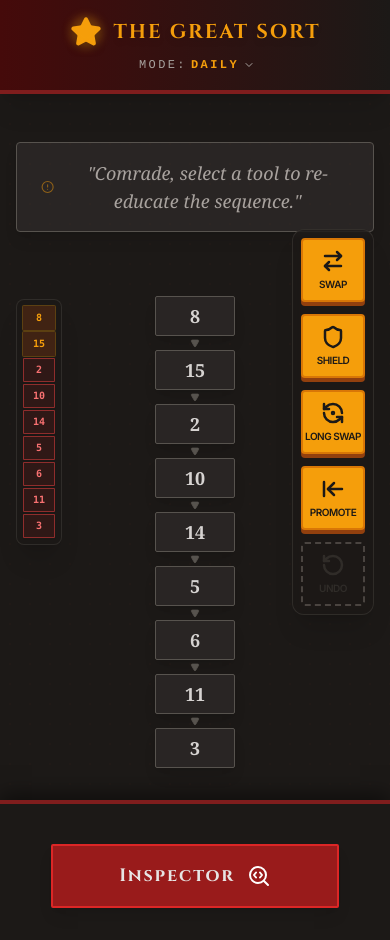
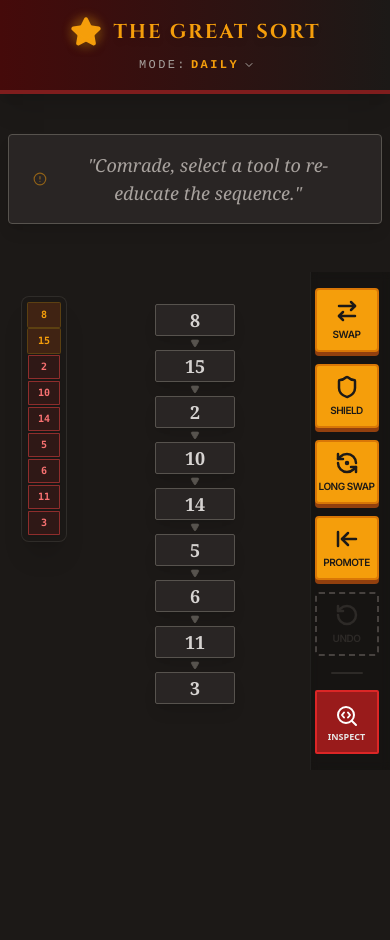
Before and after one commit to poeticmatter/TheGreatSort, a React (Vite) app: page / in a window 390 px wide. After the commit the page ends 844 px from the top, so only its background shows below. Built offline with nearby package versions, Linux system fonts and the light colour scheme.

Commit message:
clean up mobile interface.

```diff
--- a/src/App.tsx
+++ b/src/App.tsx
@@ -18,6 +18,8 @@ import { TOOL_REGISTRY } from './tools';
 
 import { GameProvider } from './context/GameContext';
 import Minimap from './components/Minimap';
+import ToolBelt from './components/ToolBelt';
+import SubmitButton from './components/SubmitButton';
 
 export default function TheGreatSort() {
   return (
@@ -116,6 +118,34 @@ function TheGreatSortContent() {
   };
 
   const isGameDisabled = state.gameMode === 'DAILY' && isLocked;
+  const controlsDisabled = isGameDisabled || state.phase !== GamePhase.PLANNING;
+
+  const gridContent = (
+      <div className="flex-1 flex items-center justify-center w-full min-h-0">
+          {state.list.length > 0 ? (
+            <InventoryGrid
+              sequence={state.list}
+              selectedIndex={state.selection}
+              candidateIndices={candidateIndices}
+              onItemClick={handleCardClickWrapper}
+              disabled={isGameDisabled}
+              disabledIndices={disabledIndices}
+              layout={layout}
+              selectedTool={selectedToolInstance?.type} // Pass tool type for visual helpers (like Mirror)
+            />
+          ) : (
+            state.gameMode === 'DAILY' && state.phase === GamePhase.RESULTS && (
+               <div className="text-stone-600 italic font-serif opacity-50">
+                  Daily Quota Fulfilled.
+               </div>
+            )
+          )}
+
+          {state.list.length === 0 && state.phase === GamePhase.PLANNING && (
+            <div className="text-stone-600 italic font-serif animate-pulse">Initializing Sequence...</div>
+          )}
+      </div>
+  );
 
   return (
     <div className="min-h-screen bg-stone-900 text-stone-200 font-sans selection:bg-red-500/30 flex flex-col">
@@ -125,8 +155,6 @@ function TheGreatSortContent() {
           onConfirm={confirmAuditLock}
           onCancel={cancelAuditLock}
       />
-
-
 
       <Header
         level={state.level}
@@ -140,78 +168,126 @@ function TheGreatSortContent() {
         onChangeMode={actions.changeMode}
         onShareResult={actions.shareResult}
         onRetryPractice={actions.retryPractice}
-        // Props simplified
       />
 
       {/* --- MAIN AREA --- */}
-      <main
-        className="flex-1 flex flex-col items-center p-4 relative overflow-y-auto custom-scrollbar"
-        onClick={actions.handleBackgroundClick}
-      >
-        {/* Background Pattern */}
-        <div className="absolute inset-0 opacity-5 pointer-events-none bg-[radial-gradient(#78350f_1px,transparent_1px)] [background-size:20px_20px]"></div>
+      {view === 'resistance' ? (
+           <main className="flex-1 flex flex-col items-center p-4 relative overflow-y-auto custom-scrollbar" onClick={actions.handleBackgroundClick}>
+               <ResistanceLetter onClose={actions.closeResistance} />
+           </main>
+       ) : view === 'audit' ? (
+           <main className="flex-1 flex flex-col items-center p-4 relative overflow-y-auto custom-scrollbar" onClick={actions.handleBackgroundClick}>
+             <DailyAudit
+               date={state.auditState!.date}
+               userHighScore={state.auditState!.userScore}
+               onClose={actions.closeAudit}
+               onDetectResistance={actions.triggerResistance}
+             />
+           </main>
+       ) : (
+           // GAME VIEW
+            layout === 'VERTICAL_LIST' ? (
+                // VERTICAL 3-COLUMN LAYOUT
+                <div className="flex-1 flex flex-col h-full overflow-hidden relative">
+                    {/* Status Bar - Top (Above Columns) */}
+                     <div className="shrink-0 w-full px-2 pt-2 z-10">
+                        <StatusBar
+                            phase={state.phase}
+                            selectedTool={state.toolsAvailable.find(t => t.instanceId === state.selectedTool)?.type || null}
+                            selection={state.selection}
+                            detectedMode={state.detectedMode}
+                            levelScore={state.levelScore}
+                            optimalScore={state.optimalScore}
+                            worstScore={state.worstScore}
+                            gameMode={state.gameMode}
+                            onShareResult={actions.shareResult}
+                            onRetryPractice={actions.retryPractice}
+                            onViewAudit={requestAudit}
+                            isLocked={isLocked}
+                         />
+                     </div>
 
-        {view === 'resistance' ? (
-            <ResistanceLetter onClose={actions.closeResistance} />
-        ) : view === 'audit' ? (
-           <DailyAudit
-              date={state.auditState!.date}
-              userHighScore={state.auditState!.userScore}
-              onClose={actions.closeAudit}
-              onDetectResistance={actions.triggerResistance}
-           />
-        ) : (
-           <>
+                    {/* 3-Column Area */}
+                    <div className="flex-1 flex flex-row items-stretch justify-center min-h-0 relative">
+                        {/* Left: Minimap (Fixed Width) */}
+                        <div className="w-20 flex-none h-full py-4 pl-2 flex flex-col justify-center items-center z-10 pointer-events-none">
+                             <div className="pointer-events-auto">
+                                <Minimap sequence={state.list} layout={layout} />
+                             </div>
+                        </div>
 
+                        {/* Center: InventoryGrid */}
+                        <div
+                            className="flex-1 min-w-0 h-full overflow-y-auto px-2 custom-scrollbar flex flex-col items-center"
+                            onClick={actions.handleBackgroundClick}
+                        >
+                             <div className="flex-1 w-full flex items-center justify-center py-4 min-h-0">
+                                 {gridContent}
+                             </div>
+                        </div>
 
-              <StatusBar
-                phase={state.phase}
-                selectedTool={state.toolsAvailable.find(t => t.instanceId === state.selectedTool)?.type || null}
-                selection={state.selection}
-                detectedMode={state.detectedMode}
-                levelScore={state.levelScore}
-                optimalScore={state.optimalScore}
-                worstScore={state.worstScore}
-                gameMode={state.gameMode}
-                onShareResult={actions.shareResult}
-                onRetryPractice={actions.retryPractice}
-                onViewAudit={requestAudit} // Intercept with Lock Request
-                isLocked={isLocked}
-              />
+                        {/* Right: Tools & Submit (Fixed Width) */}
+                        <div className="w-20 flex-none h-full py-4 pr-2 flex flex-col items-center justify-center gap-4 border-l border-white/5 bg-black/20 backdrop-blur-sm">
+                            <ToolBelt
+                                toolsAvailable={state.toolsAvailable}
+                                selectedTool={state.selectedTool}
+                                shouldShake={isShaking}
+                                phase={state.phase}
+                                onToolClick={actions.handleToolClick}
+                                orientation="vertical"
+                                onUndo={actions.handleUndo}
+                                canUndo={state.movesHistory.length > 0}
+                                isDisabled={controlsDisabled}
+                            />
+                            <div className="w-8 h-0.5 bg-stone-700 rounded-full opacity-50" />
+                            <SubmitButton
+                                phase={state.phase}
+                                gameMode={state.gameMode}
+                                listLength={state.list.length}
+                                onActionClick={
+                                    state.phase === GamePhase.RESULTS
+                                        ? (state.gameMode === 'DAILY'
+                                            ? (isLocked ? () => actions.changeMode('PRACTICE') : actions.retryDaily)
+                                            : actions.nextLevel)
+                                        : actions.startInspection
+                                }
+                                disabled={isGameDisabled}
+                                isLocked={isLocked}
+                                compact={true}
+                            />
+                        </div>
+                    </div>
+                </div>
+            ) : (
+                // STANDARD LAYOUT
+                <main
+                    className="flex-1 flex flex-col items-center p-4 relative overflow-y-auto custom-scrollbar"
+                    onClick={actions.handleBackgroundClick}
+                >
+                    {/* Background Pattern */}
+                    <div className="absolute inset-0 opacity-5 pointer-events-none bg-[radial-gradient(#78350f_1px,transparent_1px)] [background-size:20px_20px]"></div>
 
+                    <StatusBar
+                        phase={state.phase}
+                        selectedTool={state.toolsAvailable.find(t => t.instanceId === state.selectedTool)?.type || null}
+                        selection={state.selection}
+                        detectedMode={state.detectedMode}
+                        levelScore={state.levelScore}
+                        optimalScore={state.optimalScore}
+                        worstScore={state.worstScore}
+                        gameMode={state.gameMode}
+                        onShareResult={actions.shareResult}
+                        onRetryPractice={actions.retryPractice}
+                        onViewAudit={requestAudit}
+                        isLocked={isLocked}
+                    />
 
+                    {gridContent}
+                </main>
+           )
+       )}
 
-              {/* --- CARDS GRID --- */}
-              <div className="flex-1 flex items-center justify-center w-full">
-                  {state.list.length > 0 ? (
-                    <InventoryGrid
-                      sequence={state.list}
-                      selectedIndex={state.selection}
-                      candidateIndices={candidateIndices}
-                      onItemClick={handleCardClickWrapper}
-                      disabled={isGameDisabled}
-                      disabledIndices={disabledIndices}
-                      layout={layout}
-                      selectedTool={selectedToolInstance?.type} // Pass tool type for visual helpers (like Mirror)
-                    />
-                  ) : (
-                    state.gameMode === 'DAILY' && state.phase === GamePhase.RESULTS && (
-                       <div className="text-stone-600 italic font-serif opacity-50">
-                          Daily Quota Fulfilled.
-                       </div>
-                    )
-                  )}
-
-                  {state.list.length === 0 && state.phase === GamePhase.PLANNING && (
-                    <div className="text-stone-600 italic font-serif animate-pulse">Initializing Sequence...</div>
-                  )}
-              </div>
-           </>
-        )}
-
-      </main>
-
-      {view === 'game' && (
+      {view === 'game' && layout !== 'VERTICAL_LIST' && (
         <>
         <Minimap sequence={state.list} layout={layout} />
         <Footer
--- a/src/components/Footer.tsx
+++ b/src/components/Footer.tsx
@@ -27,6 +27,8 @@ const Footer: React.FC<FooterProps> = ({
 }) => {
   // Controls are disabled if global disable is on OR if we are not in the planning phase (Inspection/Results)
   const controlsDisabled = disabled || phase !== GamePhase.PLANNING;
+
+  if (layout === 'VERTICAL_LIST') return null;
 
   const toolBeltContent = (
     <ToolBelt
--- a/src/components/Minimap.tsx
+++ b/src/components/Minimap.tsx
@@ -6,9 +6,10 @@ import { gradeLevel } from '../utils/gameLogic';
 export interface MinimapProps {
   sequence: CardItem[];
   layout: LayoutType;
+  className?: string;
 }
 
-export const Minimap: React.FC<MinimapProps> = ({ sequence, layout }) => {
+export const Minimap: React.FC<MinimapProps> = ({ sequence, layout, className }) => {
   // Determine positioning based on layout
   const isHorizontal = layout === 'HORIZONTAL_STRIP';
 
@@ -30,7 +31,12 @@ export const Minimap: React.FC<MinimapProps> = ({ sequence, layout }) => {
   // Horizontal: Fixed / Flex flow adaptation
   const containerClasses = isHorizontal
     ? "w-full flex justify-center z-30 shrink-0 py-2 px-4"
-    : "fixed top-1/2 left-4 -translate-y-1/2 z-40 flex flex-col pointer-events-none";
+    : (layout === 'VERTICAL_LIST'
+        ? "flex flex-col items-center gap-2 py-2" // Static Vertical
+        : "fixed top-1/2 left-4 -translate-y-1/2 z-40 flex flex-col pointer-events-none" // Standard Floating
+      );
+
+  const finalClasses = `${containerClasses} ${className || ''}`;
 
   // Inner wrapper classes (for the visual box)
   const wrapperClasses = `
@@ -40,7 +46,7 @@ export const Minimap: React.FC<MinimapProps> = ({ sequence, layout }) => {
   `;
 
   return (
-    <div className={containerClasses}>
+    <div className={finalClasses}>
       <div className={wrapperClasses}>
         {sequence.map((item, idx) => {
             // Determine item size/shape
--- a/src/components/SubmitButton.tsx
+++ b/src/components/SubmitButton.tsx
@@ -9,6 +9,7 @@ interface SubmitButtonProps {
   onActionClick: () => void;
   disabled?: boolean;
   isLocked?: boolean;
+  compact?: boolean;
 }
 
 const SubmitButton: React.FC<SubmitButtonProps> = ({
@@ -17,21 +18,24 @@ const SubmitButton: React.FC<SubmitButtonProps> = ({
   listLength,
   onActionClick,
   disabled,
-  isLocked // Add this
+  isLocked,
+  compact = false
 }) => {
   const isRetry = phase === GamePhase.RESULTS && gameMode === 'DAILY';
 
   return (
     <button
       onClick={onActionClick}
+      title={phase === GamePhase.RESULTS ? (gameMode === 'DAILY' ? (isLocked ? 'Training' : 'Retry Daily') : 'Next Level') : 'Inspect Sequence'}
       disabled={
-        (disabled && !isLocked) || // Only disable if disabled AND NOT locked (if locked, we might show Training button)
-        (phase === GamePhase.PLANNING && listLength === 0) ||
-        phase === GamePhase.INSPECTING ||
         (disabled && isLocked && phase !== GamePhase.RESULTS) // Disable if locked and NOT in results (shouldn't happen in Daily Results but good safety)
       }
       className={`
-        group relative px-8 py-4 w-72 rounded-sm font-bold flex items-center justify-center gap-3 shadow-lg active:shadow-none active:translate-y-1 transition-all duration-300 font-[Cinzel] tracking-widest text-lg border-2
+        group relative rounded-sm font-bold flex items-center justify-center transition-all duration-300 border-2
+        ${compact
+           ? 'w-16 h-16 p-1 flex-col gap-0.5 rounded shadow-sm'
+           : 'px-8 py-4 w-72 gap-3 font-[Cinzel] tracking-widest text-lg shadow-lg active:shadow-none active:translate-y-1'
+        }
         ${phase === GamePhase.RESULTS
           ? (isRetry
               ? 'bg-amber-700 hover:bg-amber-600 text-stone-950 border-amber-900 shadow-[0_4px_0_rgb(69,26,3)]'
@@ -42,18 +46,32 @@ const SubmitButton: React.FC<SubmitButtonProps> = ({
       `}
     >
       {phase === GamePhase.RESULTS ? (
-        <span className="flex items-center gap-3">
-          {gameMode === 'DAILY'
-            ? (isLocked ? 'Training' : 'Retry Quota')
-            : 'Next Quota'}
-          {gameMode === 'DAILY'
-            ? (isLocked ? <Play size={24} fill="currentColor" /> : <Repeat size={24} />)
-            : <Play size={24} fill="currentColor" />}
-        </span>
+        <>
+           {gameMode === 'DAILY'
+              ? (isLocked ? <Play size={compact ? 24 : 24} fill="currentColor" /> : <Repeat size={compact ? 24 : 24} />)
+              : <Play size={compact ? 24 : 24} fill="currentColor" />}
+
+           {compact && (
+              <span className="text-[9px] uppercase font-bold leading-none text-center">
+                 {gameMode === 'DAILY' ? (isLocked ? 'Train' : 'Retry') : 'Next'}
+              </span>
+           )}
+
+           {!compact && (
+               <span className="flex items-center gap-3">
+                 {gameMode === 'DAILY' ? (isLocked ? 'Training' : 'Retry Quota') : 'Next Quota'}
+               </span>
+           )}
+        </>
       ) : (
         <>
-          Inspector
-          <SearchCode size={24} className="text-white" />
+          <SearchCode size={compact ? 24 : 24} className="text-white" />
+          {compact && (
+             <span className="text-[9px] uppercase font-bold leading-none text-center mt-0.5">
+               Inspect
+             </span>
+          )}
+          {!compact && "Inspector"}
         </>
       )}
     </button>
```
Also changed, not shown: src/components/Card.tsx (+5 -2 lines).
